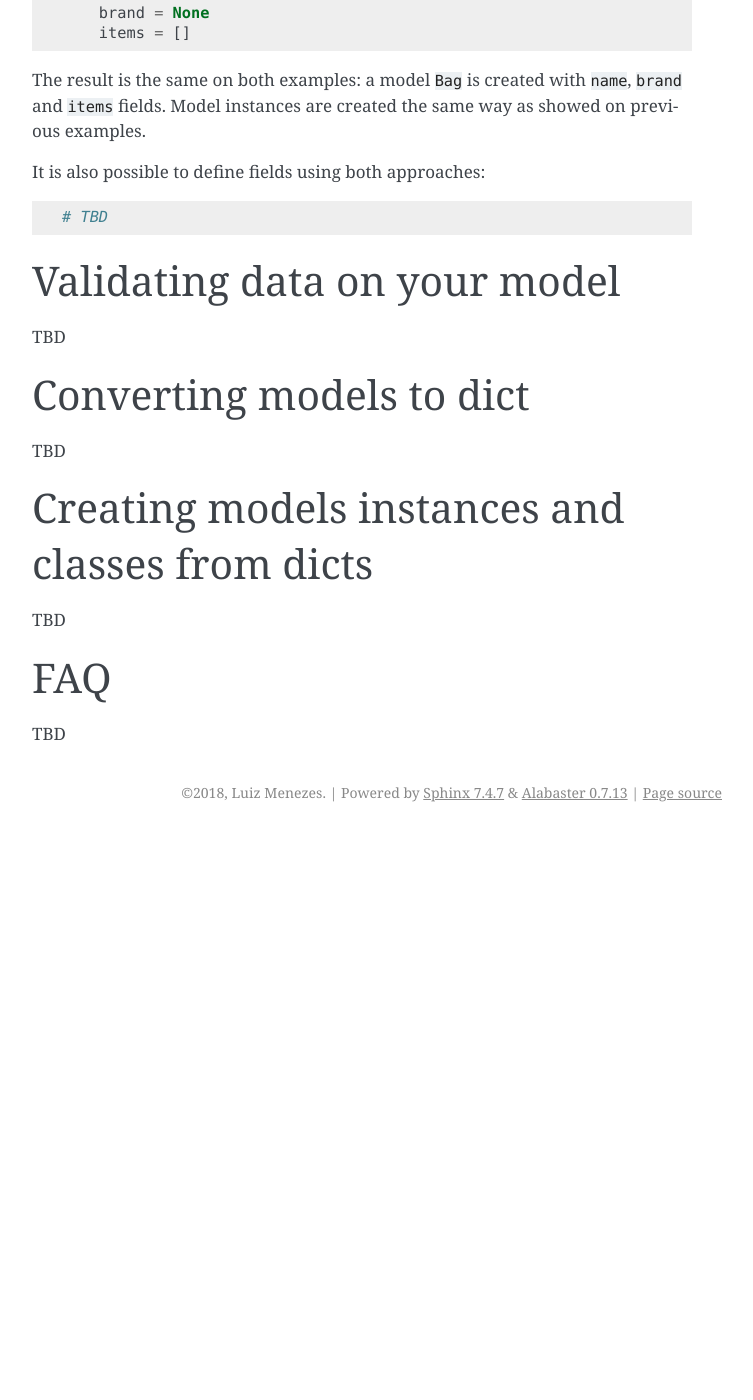
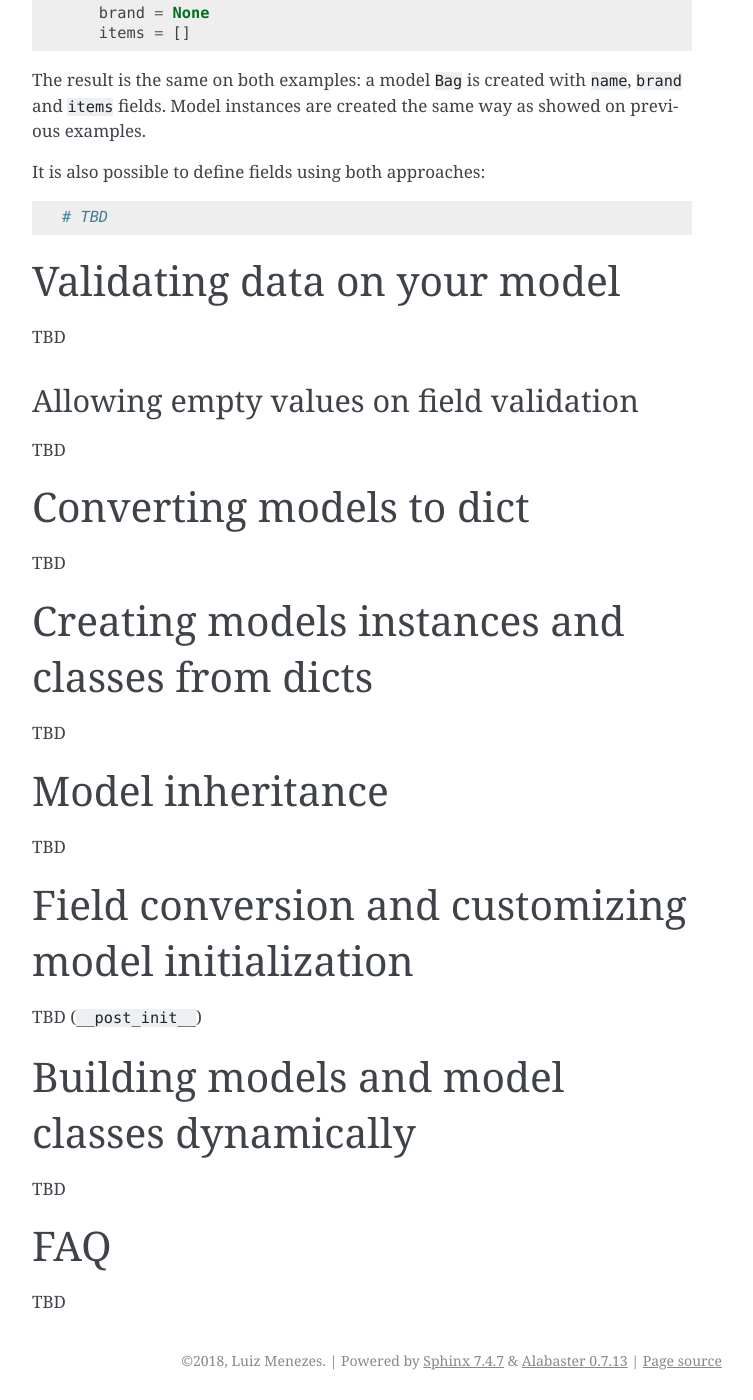
Before and after one commit to lamenezes/simple-model, a Sphinx documentation site: the page built from docs/source/more.rst, in a window 1280 px wide and 1400 px high, scrolled down 1647 px. Shown: the whole window, without its empty margins (388-1141 px from the left). Built offline with Sphinx 7.4.7, drawn with Linux system fonts in a browser that asks for light colours; formulas are drawn with MathJax 3; before the commit the page ends 2479 px from its top, so only the background shows below that.

Commit message:
Add some topics to docs

```diff
--- a/docs/source/more.rst
+++ b/docs/source/more.rst
@@ -105,6 +105,11 @@ Validating data on your model
 
 TBD
 
+Allowing empty values on field validation
+~~~~~~~~~~~~~~~~~~~~~~~~~~~~~~~~~~~~~~~~~
+
+TBD
+
 
 Converting models to dict
 =========================
@@ -118,6 +123,23 @@ Creating models instances and classes from dicts
 TBD
 
 
+Model inheritance
+=================
+
+TBD
+
+Field conversion and customizing model initialization
+=====================================================
+
+TBD (``__post_init__``)
+
+
+Building models and model classes dynamically
+=============================================
+
+TBD
+
+
 FAQ
 ===
 
```
